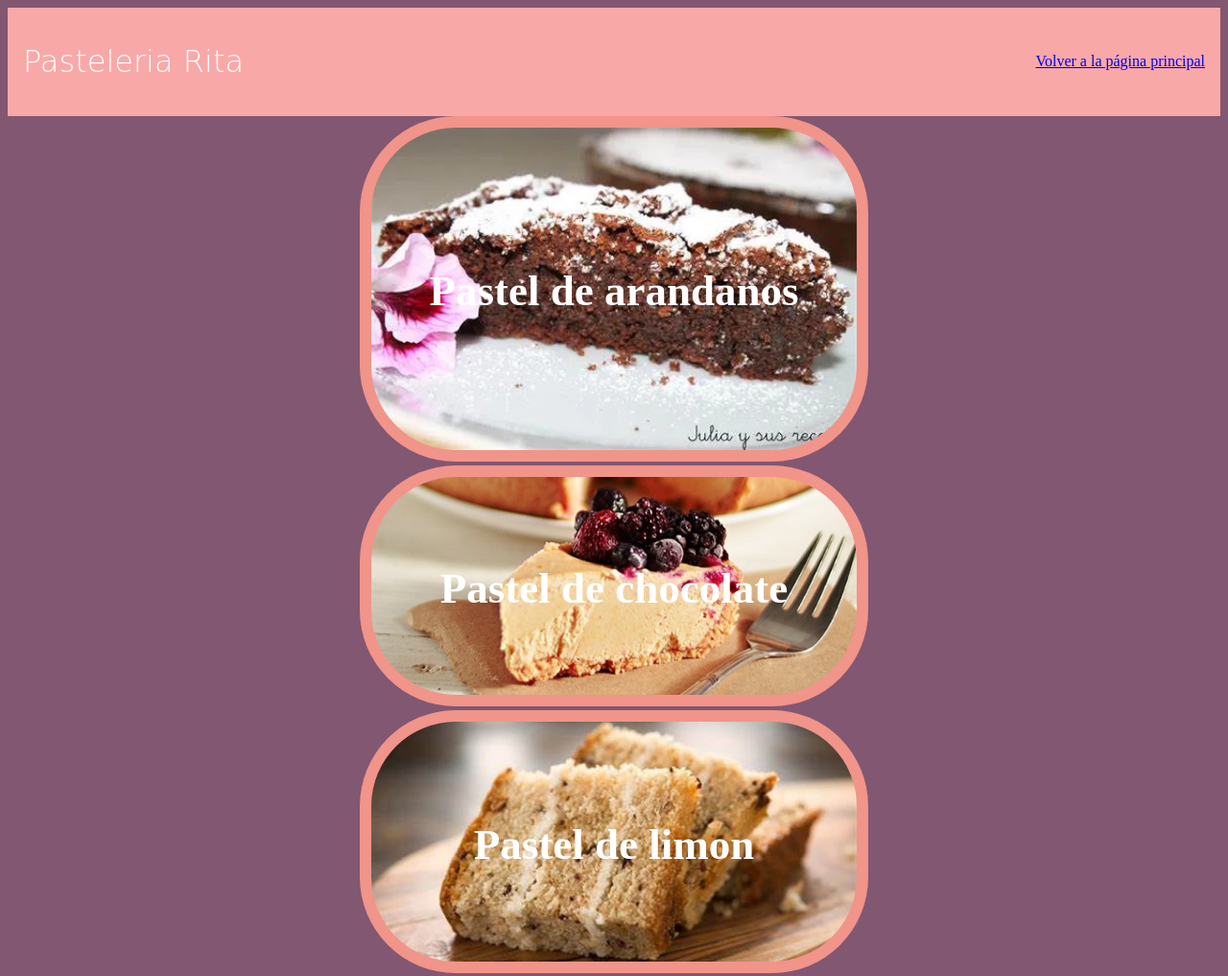
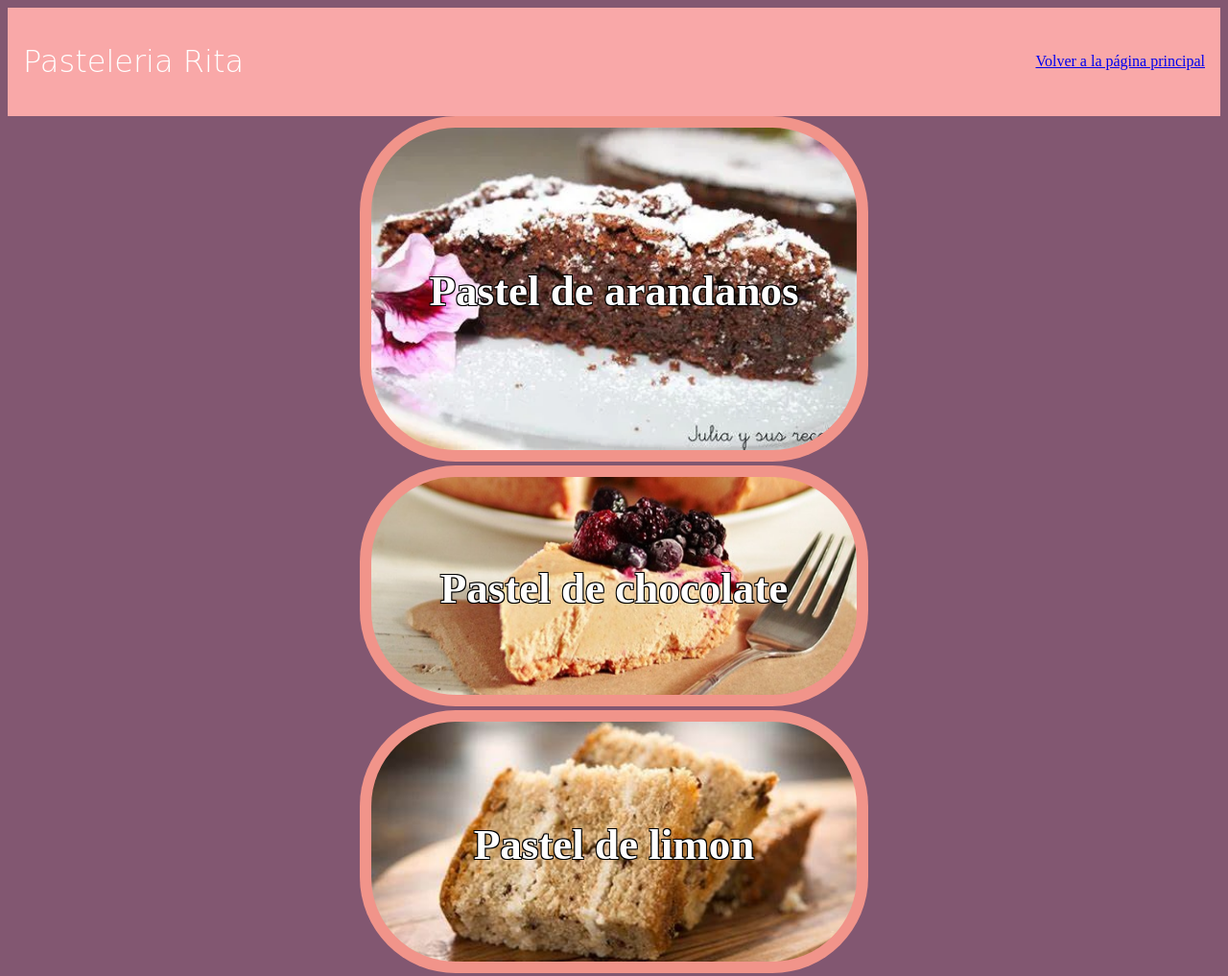
Before and after one commit to bidaian/pasteleria_rita, a plain HTML site: page pagina2.html in a window 1280 px wide. Shown: the top 1017 px of the page at 96% size. Drawn offline with Linux system fonts and the light colour scheme; a web font is replaced by a local one.

Commit message:
Update styles2.css

```diff
--- a/styles2.css
+++ b/styles2.css
@@ -73,6 +73,8 @@ h1 {
   transform: translate(-50%, -50%);
   color: White;
   font-size: 30px;
+    text-shadow: -1px -1px 0 #000, 1px -1px 0 #000,
+          -1px 1px 0 #000, 1px 1px 0 #000;
 }
 .imagen {
   position: relative;
```
